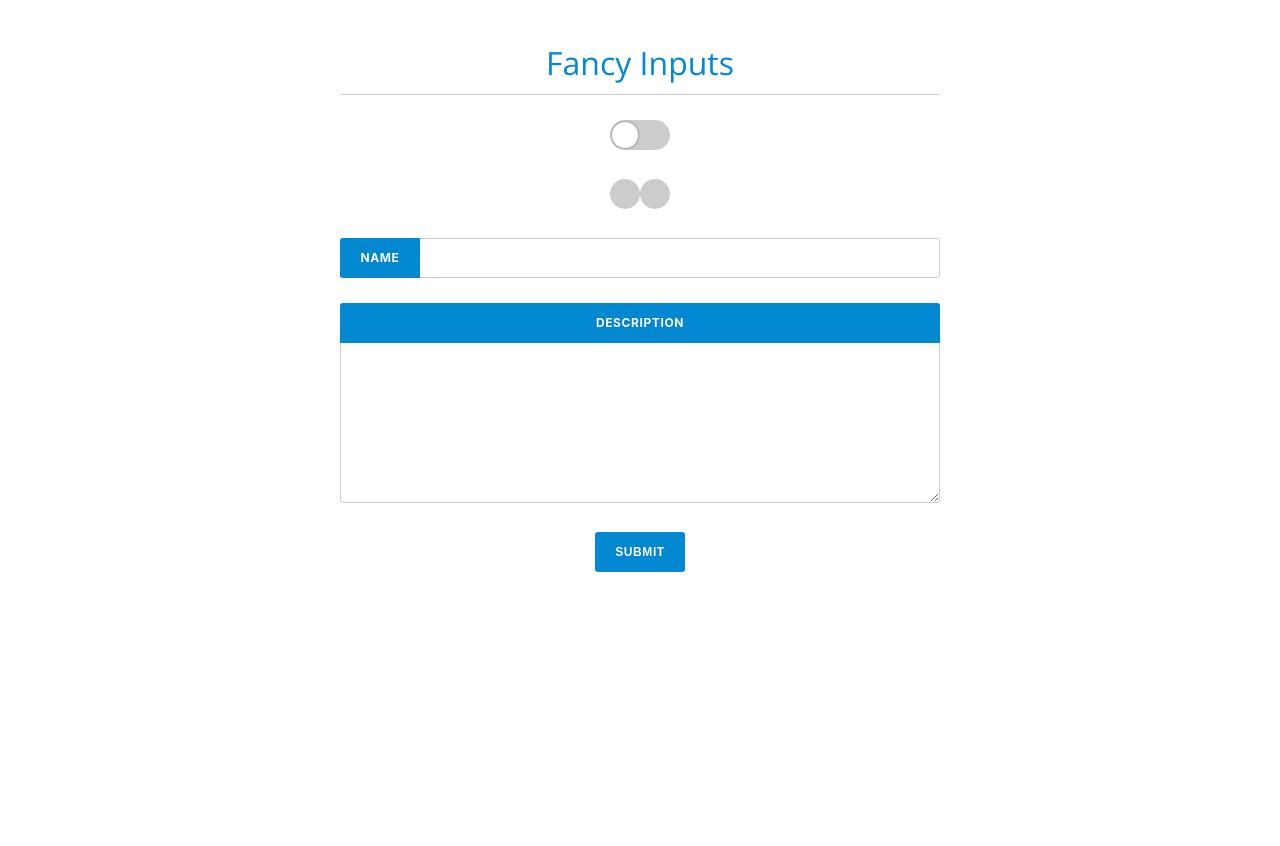
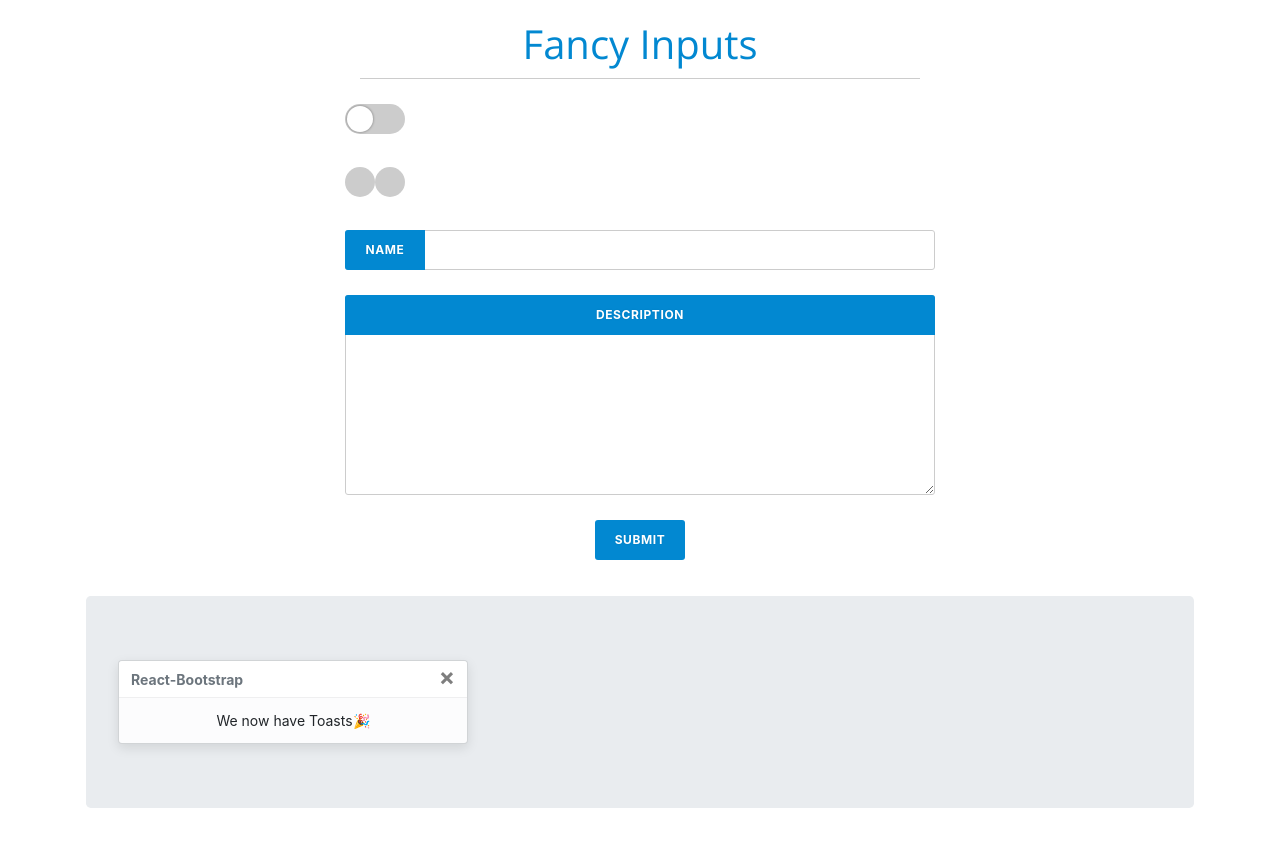
Before and after one commit to maverickamit/bargain-react, a React (Create React App) app: page / in a window 1280 px wide. Shown: the top 846 px of the page. Before the commit the page ends 800 px from the top, so only its background shows below. Built offline with nearby package versions, Linux system fonts and the light colour scheme.

Commit message:
added subscriptions component

```diff
--- a/package.json
+++ b/package.json
@@ -6,7 +6,9 @@
     "@testing-library/jest-dom": "^4.2.4",
     "@testing-library/react": "^9.5.0",
     "@testing-library/user-event": "^7.2.1",
+    "bootstrap": "^4.5.0",
     "react": "^16.13.1",
+    "react-bootstrap": "^1.1.1",
     "react-dom": "^16.13.1",
     "react-scripts": "3.4.1"
   },
--- a/src/App.js
+++ b/src/App.js
@@ -1,11 +1,13 @@
 import React from 'react';
-import AddForm from './components/AddForm';
+import AddForm from './components/AddForm/AddForm';
+import Subscriptions from './components/Subscriptions/Subscriptions';
 import './App.css';
 
 function App() {
 	return (
 		<div className="App">
 			<AddForm />
+			<Subscriptions />
 		</div>
 	);
 }
--- /dev/null
+++ b/src/components/Subscriptions/Subscriptions.css
@@ -0,0 +1,3 @@
+.header {
+    text-align: center;
+}
--- /dev/null
+++ b/src/components/Subscriptions/Subscriptions.jsx
@@ -0,0 +1,37 @@
+import React, { useState } from 'react';
+import './Subscriptions.css';
+import Jumbotron from 'react-bootstrap/Jumbotron';
+import Toast from 'react-bootstrap/Toast';
+import Container from 'react-bootstrap/Container';
+import Button from 'react-bootstrap/Button';
+import "./Subscriptions.css"
+const ExampleToast = ({ children }) => {
+    const [show, toggleShow] = useState(true);
+
+    return (
+      <>
+        {!show && <Button onClick={() => toggleShow(true)}>Show Toast</Button>}
+        <Toast show={show} onClose={() => toggleShow(false)}>
+          <Toast.Header>
+            <strong className="mr-auto">React-Bootstrap</strong>
+          </Toast.Header>
+          <Toast.Body>{children}</Toast.Body>
+        </Toast>
+      </>
+    );
+  };
+
+  const Subscriptions = () => (
+    <Container className="p-3">
+      <Jumbotron>
+        <ExampleToast>
+          We now have Toasts
+          <span role="img" aria-label="tada">
+            🎉
+          </span>
+        </ExampleToast>
+
+      </Jumbotron>
+    </Container>
+  );
+export default Subscriptions;
--- a/src/index.js
+++ b/src/index.js
@@ -3,6 +3,7 @@ import ReactDOM from 'react-dom';
 import './index.css';
 import App from './App';
 import * as serviceWorker from './serviceWorker';
+import 'bootstrap/dist/css/bootstrap.min.css';
 
 ReactDOM.render(
 	<React.StrictMode>
```
Also changed, not shown: src/components/AddForm/AddForm.css (renamed from src/components/AddForm.css), src/components/AddForm/AddForm.jsx (renamed from src/components/AddForm.jsx), 1 other file (tests, documents, lock files or other folders).
